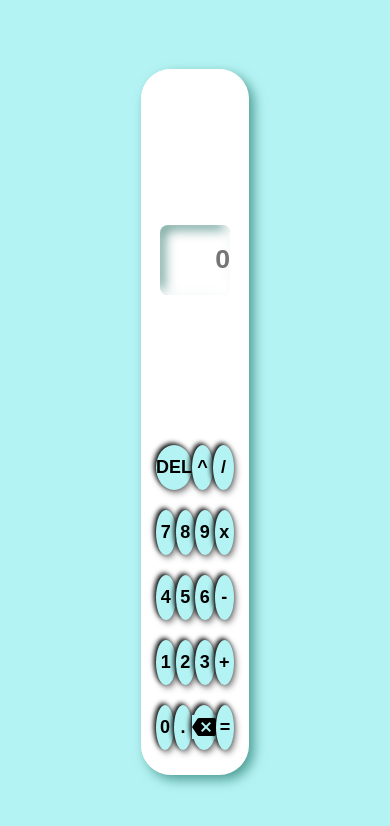
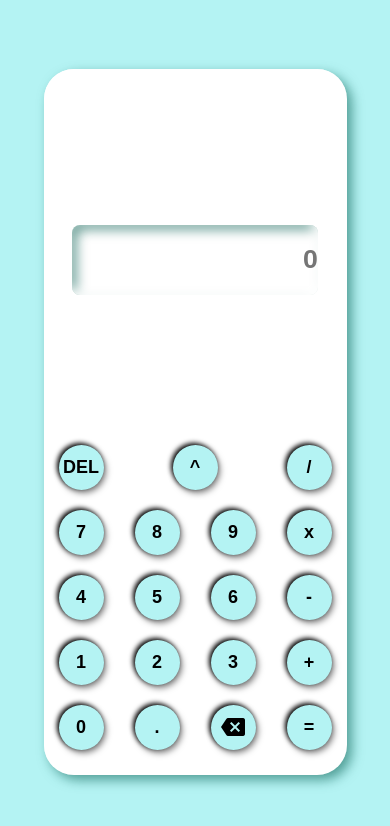
Before and after one commit to izudada/calculator_project, a plain HTML site: page index.html in a window 390 px wide. Drawn offline with Linux system fonts and the light colour scheme.

Commit message:
Add media query

```diff
--- a/main.css
+++ b/main.css
@@ -67,3 +67,11 @@ input{
                 inset 5px 5px 12px rgba(6, 94, 79, 0.569);
     margin: auto;
 }
+
+
+@media screen and (max-width: 500px) {
+    .calculator{
+        height: 80vh;
+        width: 70%;
+    }
+}
```
